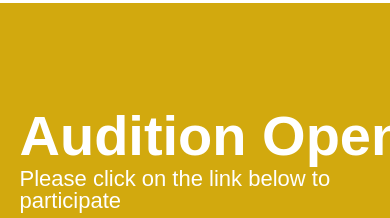
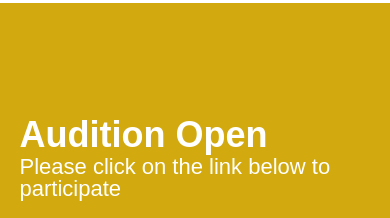
Before and after one commit to anjitpariyar/audition, a plain HTML site: page index.html in a window 390 px wide. Shown: the part 97-315 px from the top of the page. Drawn offline with Linux system fonts and the light colour scheme.

Commit message:
heading responsive added

```diff
--- a/style.css
+++ b/style.css
@@ -367,7 +367,7 @@ footer p span .sunbi {
     font-size: 22px;
     line-height: 1;
   }
-  .box {
+  h2.box {
     font-size: 36px;
     /* animation-name: move-res; */
   }
```
